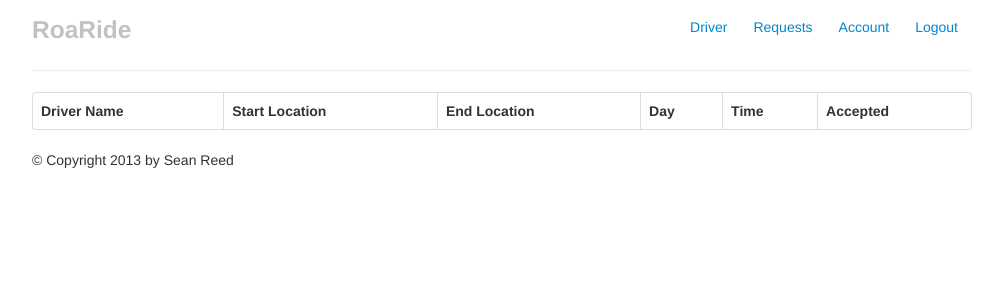
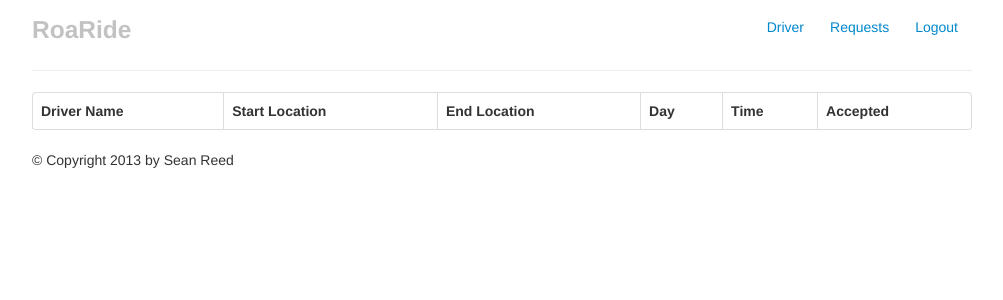
Before and after one commit to streed/IndependentStudy, a Flask app: page /rider/requests in a window 1280 px wide. Shown: the top 300 px of the page, without its empty margins (138-1141 px from the left). Run offline with Flask 2, Linux system fonts and the light colour scheme; the visitor is signed in with stand-in values (Sample User, id 1); lists and menus that the app fills with data are empty; parts of the project's set-up code (start-up, migrations or seed data) failed here and were passed over; some libraries are stand-ins or nearby versions.

Commit message:
Cleaning up code.

```diff
--- a/app/blueprints/rider.py
+++ b/app/blueprints/rider.py
@@ -82,7 +82,7 @@ def accept( id, lat, lng ):
         if( d < dist ):
           dist = d
           closest = l[0]
-      flash( "The ride you wish to take has other riders, so you will need to meet up with %s to organize a location to meet call them at %s." % ( closest.rider.account.name, closest.rider.account.phone_number ) )
+      flash( "The ride you wish to take has other riders and you are near them, so you will need to meet up with %s to organize a location to meet call them at %s." % ( closest.rider.account.name, closest.rider.account.phone_number ) )
     else:
       loc = Location.from_str( "%s,%s" % ( lat, lng ) )
       db.session.add( loc )
--- a/app/blueprints/templates/driver/driver.html
+++ b/app/blueprints/templates/driver/driver.html
@@ -10,7 +10,6 @@
 	<li><a href="/rider">Rides</a></li>
 	<li><a href="/driver/schedule">Schedule</a></li>
 	<li><a href="/driver/car">Car</a></li>
-	<li><a href="/account/modify">Account</a></li>
 	<li><a href="/logout">Logout</a></li>
 {% endblock %}
 {% block content %}
--- a/app/blueprints/templates/rider/rider.html
+++ b/app/blueprints/templates/rider/rider.html
@@ -9,7 +9,6 @@
 {% block navigation %}
 	<li><a href="/driver">Driver</a></li>
 	<li><a href="/rider/requests">Requests</a></li>
-	<li><a href="/account/modify">Account</a></li>
 	<li><a href="/logout">Logout</a></li>
 {% endblock %}
 {% block content %}
```
